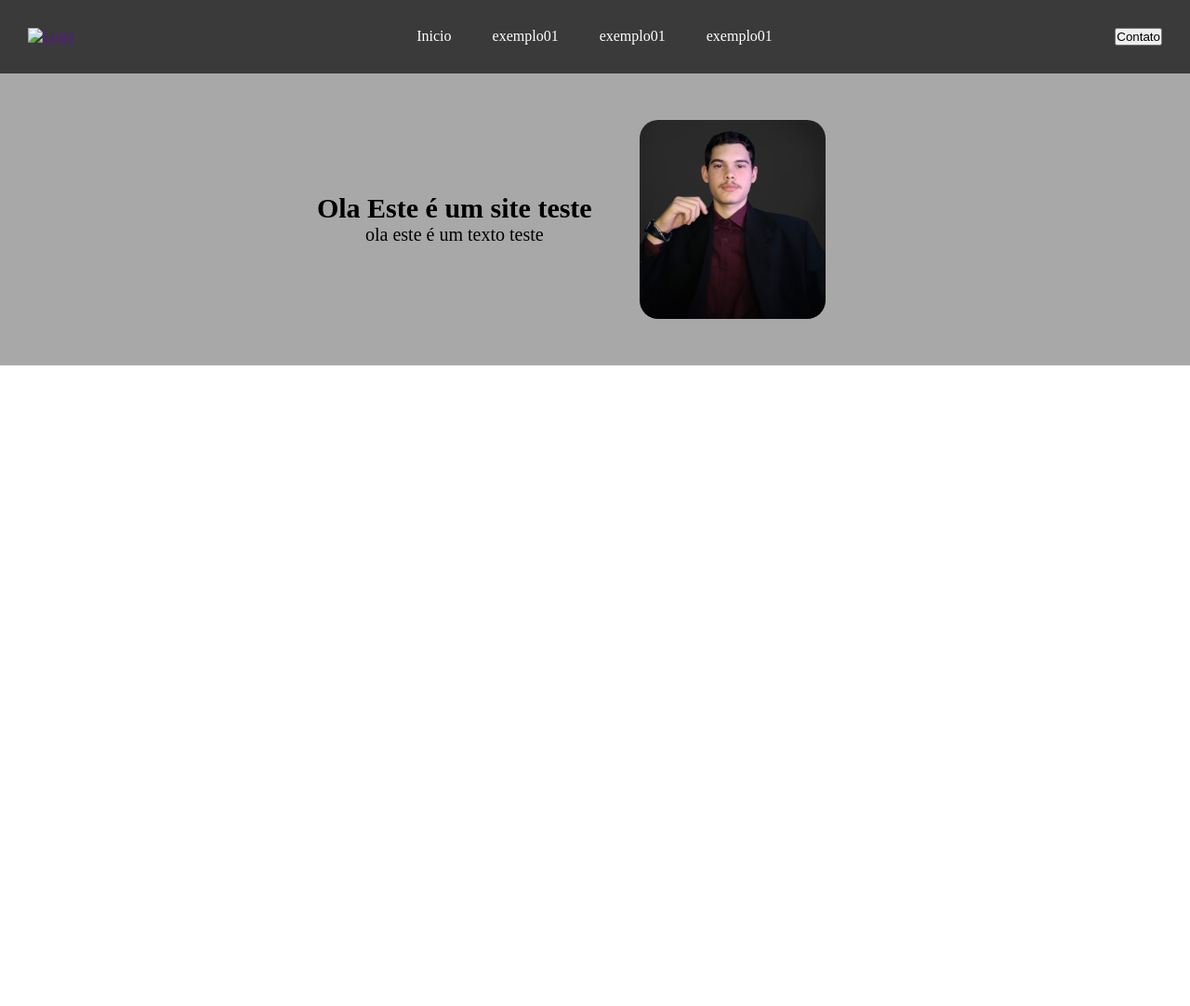
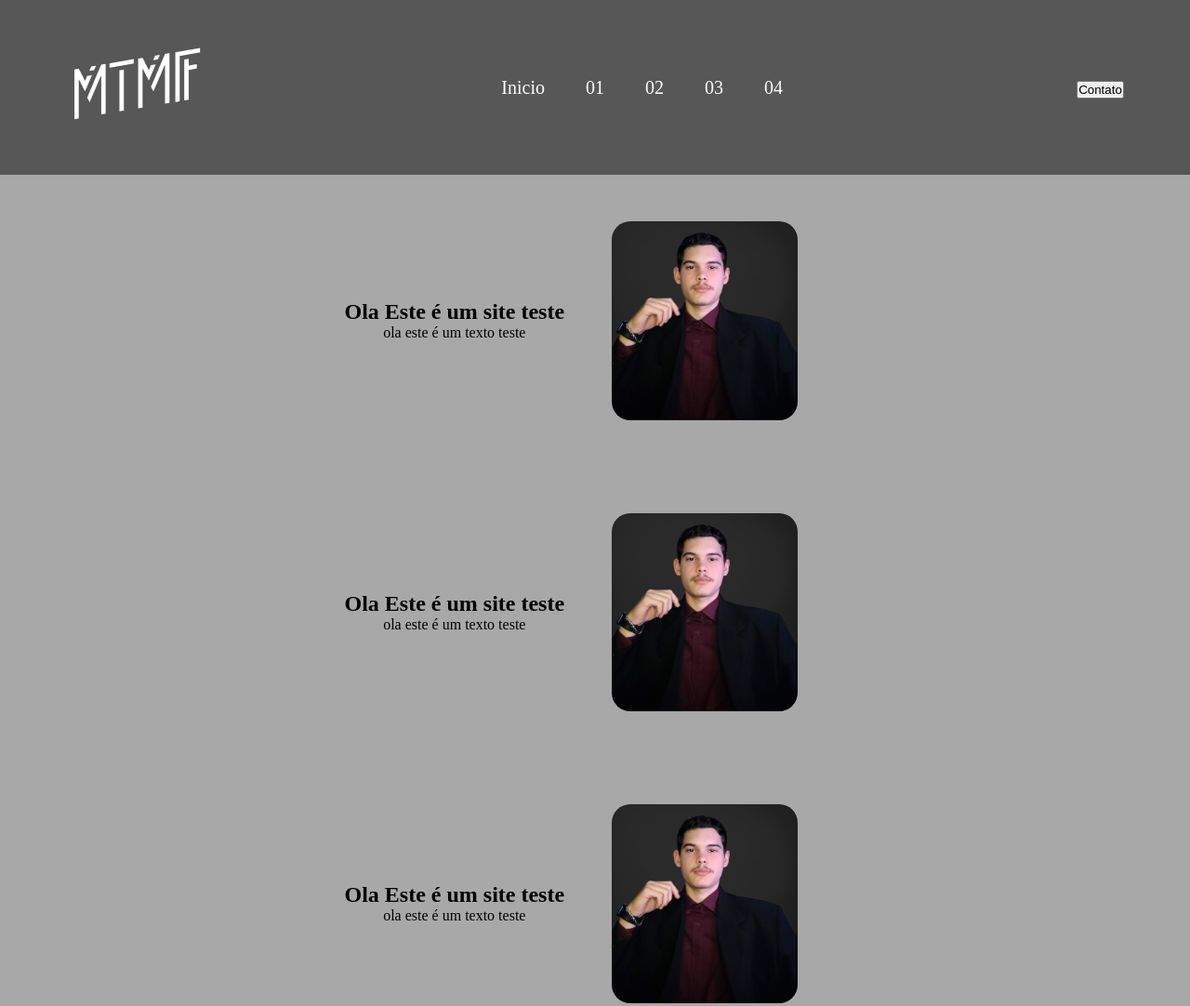
Before and after one commit to MateusTMF/portfolio, a plain HTML site: page projeto01/projetoex01.html in a window 1280 px wide. Shown: the whole page at 93% size. Before the commit the page ends 800 px from the top, so only its background shows below. Drawn offline with Linux system fonts and the light colour scheme.

Commit message:
Atualização

```diff
--- a/projeto01/projetoex01.html
+++ b/projeto01/projetoex01.html
@@ -1,28 +1,33 @@
 <!DOCTYPE html>
 <html lang="en">
+
 <head>
     <meta charset="UTF-8">
     <meta name="viewport" content="width=device-width, initial-scale=1.0">
     <link rel="stylesheet" href="style.css">
     <title>Document</title>
 </head>
+
 <body>
     <header>
+        <div class="interface">
             <div class="logo">
                 <a href="">
-                <img src="imagens/logo.pn" alt="Logo">
+                    <img src="imagens/logo.png" alt="Logo">
                 </a>
             </div>
-        <nav class="navbar">
+            <div class="menu-desktop">
                 <a href="">Inicio</a>
-            <a href="">exemplo01</a>
-            <a href="">exemplo01</a>
-            <a href="">exemplo01</a>
-        </nav>
+                <a href="">01</a>
+                <a href="">02</a>
+                <a href="">03</a>
+                <a href="">04</a>
+            </div>
             <div class="btn-contato">
                 <a href="">
                     <button>Contato</button>
                 </a>
+            </div>
         </div>
     </header>
     <main>
@@ -33,6 +38,21 @@
             </div>
             <img src="imagens/foto.png" alt="">
         </section>
+        <section class="topo-site">
+            <div class="texto-topo-site">
+                <h1>Ola Este é um site teste</h1>
+                <p>ola este é um texto teste</p>
+            </div>
+            <img src="imagens/foto.png" alt="">
+        </section>
+        <section class="topo-site">
+            <div class="texto-topo-site">
+                <h1>Ola Este é um site teste</h1>
+                <p>ola este é um texto teste</p>
+            </div>
+            <img src="imagens/foto.png" alt="">
+        </section>
     </main>
 </body>
+
 </html>
--- a/projeto01/style.css
+++ b/projeto01/style.css
@@ -1,33 +1,49 @@
+/* Estilos Gerais */
+
 *{
     margin: 0;
     padding: 0;
     box-sizing: border-box;
 }
 
-h1{
-    font-size: 30px;
-}
-
-p{
-    font-size: 20px;
-}
-
 body{
     height: 100vb;
 }
 
-header{
+.flex{
     display: flex;
-    background-color: rgb(58, 58, 58);
-    text-align: center;
-    padding: 30px;
-    justify-content: space-between;
 }
 
-header .navbar a{
-    color: #fff;
-    margin: 20px;
+.interface{
+    max-width: 1280px;
+    margin: 0 auto;
+}
+
+/* Estilo Cabeçalho */
+
+header{
+    padding: 40px 4%;
+    background-color: rgb(87, 87, 87);
+}
+
+header a{
+    color: rgb(255, 255, 255);
     text-decoration: none;
+    margin: 10px;
+    font-size: 20px;
+    padding: 10px;
+}
+
+.menu-desktop a:hover{
+    font-size: 20px;
+    transition: 0.5s;
+    color: rgb(212, 69, 69);
+}
+
+header >.interface{
+    display: flex;
+    align-items: center;
+    justify-content: space-between;
 }
 
 /* topo do site */
```
Lines whose indentation alone changed are shown as unchanged.
